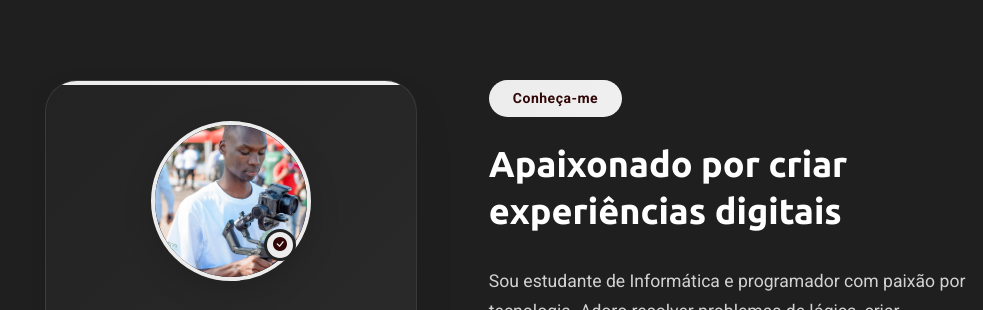
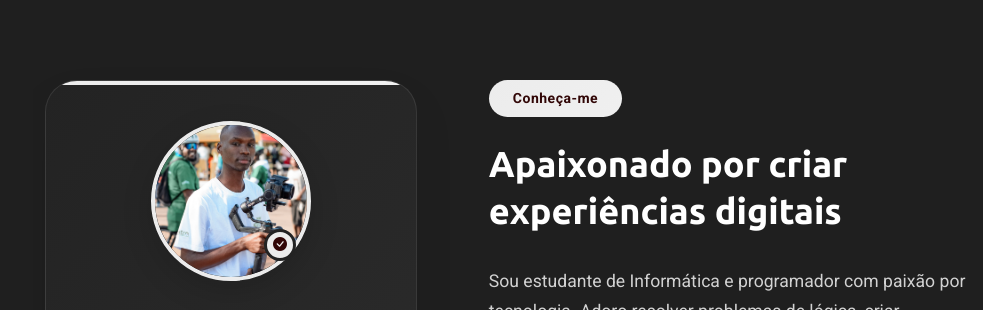
Before and after one commit to Lourencositoe/Louren-o-Sitoe-Portif-lio, a plain HTML site: page index.html in a window 1280 px wide. Shown: the part 780-1090 px from the top of the page, without its empty margins (297-1280 px from the left). Drawn offline with nearby package versions, Linux system fonts and the light colour scheme.

Commit message:
Update index.html

```diff
--- a/index.html
+++ b/index.html
@@ -126,7 +126,7 @@
             <div class="profile-card">
               <div class="profile-header">
                 <div class="profile-image">
-                  <img src="assets/img/DSC_9876.jpg" alt="Profile Image" class="img-fluid">
+                  <img src="assets/img/DSC_98777.jpg" alt="Profile Image" class="img-fluid">
                 </div>
                 <div class="profile-badge">
                   <i class="bi bi-check-circle-fill"></i>
```
